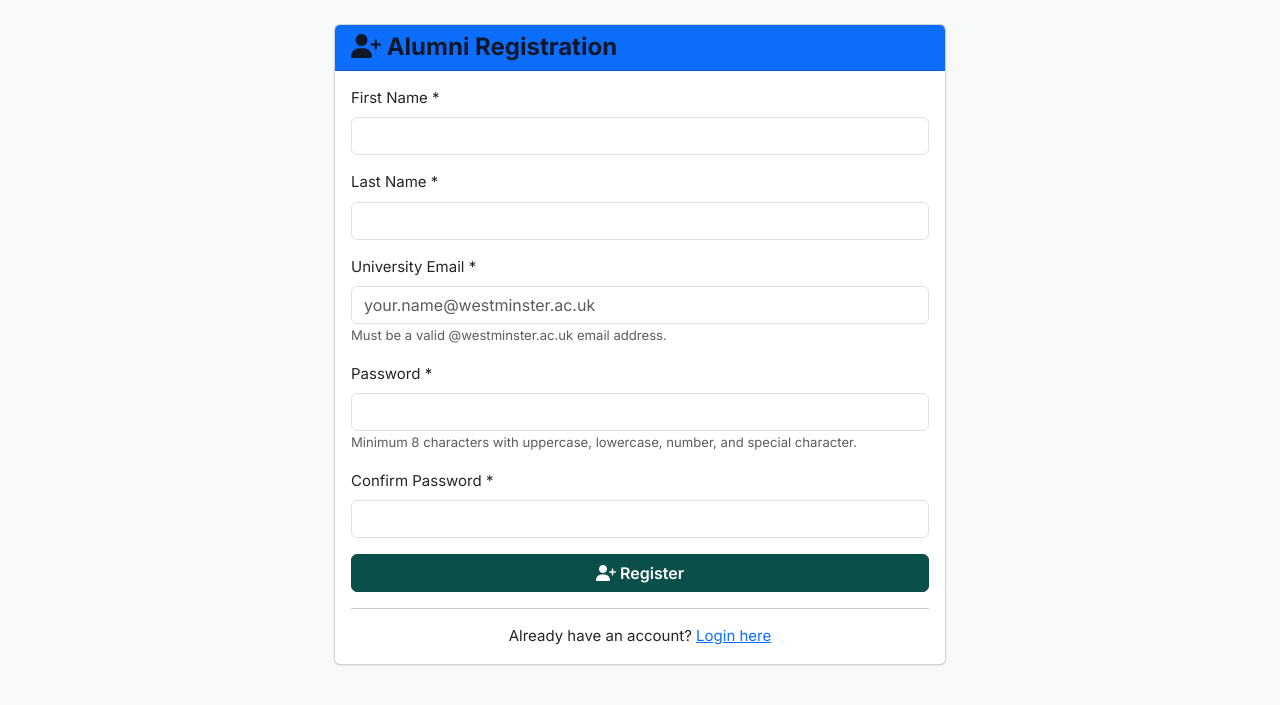
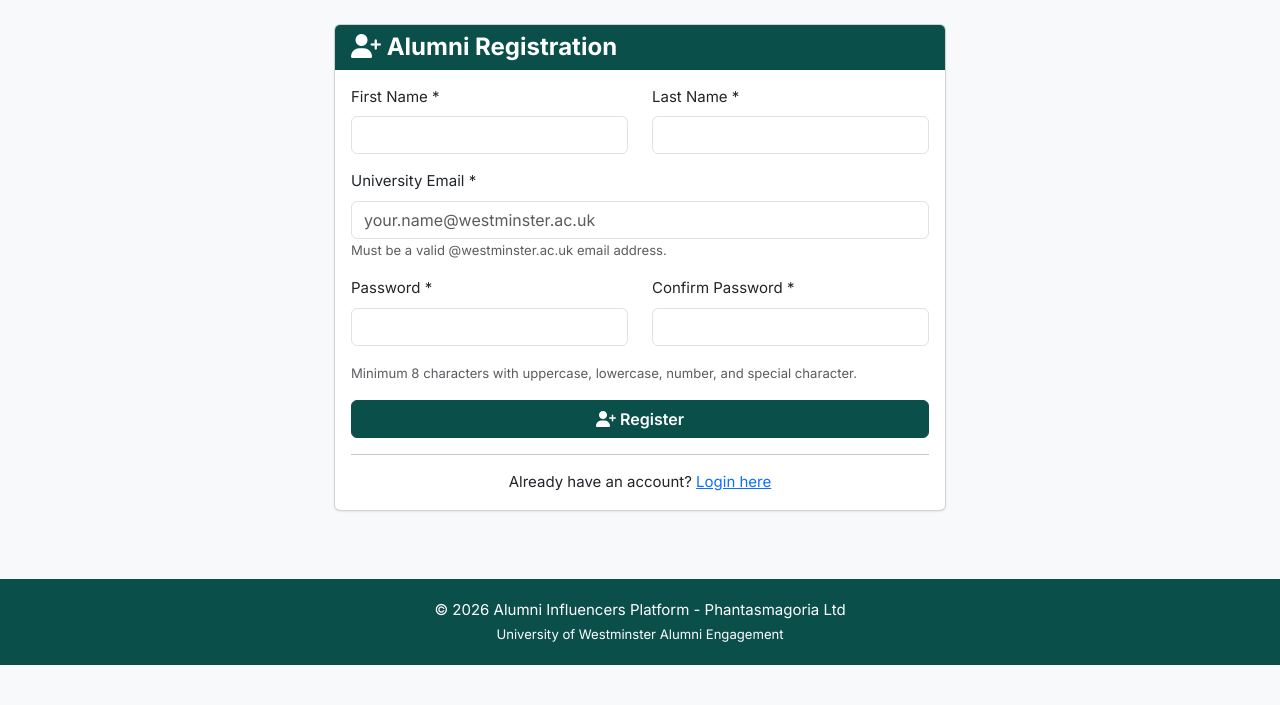
Before and after one commit to MovinduJay/alumni-influencers, a CodeIgniter app: page /database/auth/register in a window 1280 px wide. Shown: the part 56-761 px from the top of the page. After the commit the page ends 721 px from the top, so only its background shows below. Run offline with CodeIgniter, Linux system fonts and the light colour scheme.

Commit message:
UI changes

```diff
--- a/application/controllers/Api.php
+++ b/application/controllers/Api.php
@@ -1744,7 +1744,8 @@
             $this->_json_response(array(
                 'error'   => 'Forbidden',
                 'message' => 'Insufficient token scope for this endpoint.',
-                'required_scope' => $required
+                'required_scope' => $required,
+                'accepted_scopes' => $accepted
             ), 403);
             return FALSE;
         }
--- a/application/views/api/docs.php
+++ b/application/views/api/docs.php
@@ -8,9 +8,9 @@
     <style>
         body { margin: 0; background: #fafafa; }
         .topbar { display: none !important; }
-        .header-bar { background: #343a40; color: white; padding: 15px 30px; }
+        .header-bar { background: #0b4f4a; color: white; padding: 15px 30px; }
         .header-bar h1 { margin: 0; font-size: 24px; }
-        .header-bar a { color: #adb5bd; text-decoration: none; margin-left: 20px; }
+        .header-bar a { color: rgba(255,255,255,0.78); text-decoration: none; margin-left: 20px; }
         .header-bar a:hover { color: white; }
     </style>
 </head>
--- a/application/views/auth/forgot_password.php
+++ b/application/views/auth/forgot_password.php
@@ -1,7 +1,7 @@
 <div class="row justify-content-center">
     <div class="col-md-5">
         <div class="card">
-            <div class="card-header bg-warning text-dark">
+            <div class="card-header">
                 <h4 class="mb-0"><i class="fas fa-key"></i> Forgot Password</h4>
             </div>
             <div class="card-body">
--- a/application/views/auth/login.php
+++ b/application/views/auth/login.php
@@ -1,7 +1,7 @@
 <div class="row justify-content-center">
     <div class="col-md-5">
         <div class="card">
-            <div class="card-header bg-primary text-white">
+            <div class="card-header">
                 <h4 class="mb-0"><i class="fas fa-sign-in-alt"></i> Sign In</h4>
             </div>
             <div class="card-body">
--- a/application/views/auth/register.php
+++ b/application/views/auth/register.php
@@ -1,24 +1,26 @@
 <div class="row justify-content-center">
     <div class="col-md-6">
         <div class="card">
-            <div class="card-header bg-primary text-white">
+            <div class="card-header">
                 <h4 class="mb-0"><i class="fas fa-user-plus"></i> Alumni Registration</h4>
             </div>
             <div class="card-body">
                 <?php echo form_open('auth/register'); ?>
 
-                    <div class="mb-3">
+                    <div class="row">
+                        <div class="col-md-6 mb-3">
                             <label for="first_name" class="form-label">First Name *</label>
                             <input type="text" class="form-control <?php echo form_error('first_name') ? 'is-invalid' : ''; ?>"
                                    id="first_name" name="first_name" value="<?php echo set_value('first_name'); ?>" required>
                             <div class="invalid-feedback"><?php echo form_error('first_name'); ?></div>
                         </div>
 
-                    <div class="mb-3">
+                        <div class="col-md-6 mb-3">
                             <label for="last_name" class="form-label">Last Name *</label>
                             <input type="text" class="form-control <?php echo form_error('last_name') ? 'is-invalid' : ''; ?>"
                                    id="last_name" name="last_name" value="<?php echo set_value('last_name'); ?>" required>
                             <div class="invalid-feedback"><?php echo form_error('last_name'); ?></div>
+                        </div>
                     </div>
 
                     <div class="mb-3">
@@ -30,21 +32,25 @@
                         <small class="form-text text-muted">Must be a valid @westminster.ac.uk email address.</small>
                     </div>
 
-                    <div class="mb-3">
+                    <div class="row">
+                        <div class="col-md-6 mb-3">
                             <label for="password" class="form-label">Password *</label>
                             <input type="password" class="form-control <?php echo form_error('password') ? 'is-invalid' : ''; ?>"
                                    id="password" name="password" required>
                             <div class="invalid-feedback"><?php echo form_error('password'); ?></div>
+                        </div>
+
+                        <div class="col-md-6 mb-3">
+                            <label for="confirm_password" class="form-label">Confirm Password *</label>
+                            <input type="password" class="form-control <?php echo form_error('confirm_password') ? 'is-invalid' : ''; ?>"
+                                   id="confirm_password" name="confirm_password" required>
+                            <div class="invalid-feedback"><?php echo form_error('confirm_password'); ?></div>
+                        </div>
+                        <div class="col-12 mb-3">
                             <small class="form-text text-muted">
                                 Minimum 8 characters with uppercase, lowercase, number, and special character.
                             </small>
                         </div>
-
-                    <div class="mb-3">
-                        <label for="confirm_password" class="form-label">Confirm Password *</label>
-                        <input type="password" class="form-control <?php echo form_error('confirm_password') ? 'is-invalid' : ''; ?>"
-                               id="confirm_password" name="confirm_password" required>
-                        <div class="invalid-feedback"><?php echo form_error('confirm_password'); ?></div>
                     </div>
 
                     <div class="d-grid">
--- a/application/views/auth/reset_password.php
+++ b/application/views/auth/reset_password.php
@@ -1,7 +1,7 @@
 <div class="row justify-content-center">
     <div class="col-md-5">
         <div class="card">
-            <div class="card-header bg-success text-white">
+            <div class="card-header">
                 <h4 class="mb-0"><i class="fas fa-lock"></i> Reset Password</h4>
             </div>
             <div class="card-body">
--- a/application/views/bidding/index.php
+++ b/application/views/bidding/index.php
@@ -1,7 +1,7 @@
 <div class="row">
     <div class="col-md-12 mb-4">
         <div class="card border-primary">
-            <div class="card-header bg-primary text-white">
+            <div class="card-header">
                 <h4 class="mb-0"><i class="fas fa-star"></i> Alumni of the Day - <?php echo date('F j, Y'); ?></h4>
             </div>
             <div class="card-body">
@@ -38,7 +38,7 @@
 
     <div class="col-lg-7">
         <div class="card">
-            <div class="card-header bg-dark text-white">
+            <div class="card-header">
                 <h5 class="mb-0"><i class="fas fa-gavel"></i> Bid For <?php echo htmlspecialchars($bid_date, ENT_QUOTES, 'UTF-8'); ?></h5>
             </div>
             <div class="card-body">
--- a/application/views/layouts/header.php
+++ b/application/views/layouts/header.php
@@ -19,6 +19,22 @@
         .table th { color: #334155; font-size: .78rem; font-weight: 700; letter-spacing: .04em; text-transform: uppercase; }
         code { font-family: "SFMono-Regular", Consolas, "Liberation Mono", Menlo, monospace; font-size: .9em; }
         .card { margin-bottom: 20px; box-shadow: 0 1px 2px rgba(15,23,42,0.08); }
+        .card-header,
+        .card-header.bg-primary,
+        .card-header.bg-success,
+        .card-header.bg-warning,
+        .card-header.bg-dark {
+            background: #0b4f4a !important;
+            color: #fff !important;
+            border-bottom: 0;
+        }
+        .card-header h1,
+        .card-header h2,
+        .card-header h3,
+        .card-header h4,
+        .card-header h5,
+        .card-header h6 { color: #fff; }
+        .border-primary { border-color: #0b4f4a !important; }
         .admin-page-title { display: flex; justify-content: space-between; align-items: flex-end; gap: 16px; margin-bottom: 18px; padding-bottom: 14px; border-bottom: 1px solid #d8dee6; }
         .admin-page-title h1 { font-size: 1.65rem; font-weight: 800; margin: 0 0 4px; letter-spacing: -0.015em; }
         .admin-page-title p { margin: 0; color: #64748b; }
@@ -30,7 +46,7 @@
         .admin-kpi .kpi-icon { width: 34px; height: 34px; border-radius: 6px; display: inline-flex; align-items: center; justify-content: center; background: #dcefed; color: #0b4f4a; }
         .admin-kpi .display-6 { font-size: 2rem; font-weight: 700; letter-spacing: -0.025em; }
         .admin-panel { border: 1px solid #d8dee6; box-shadow: none; }
-        .admin-panel .card-header { background: #0b4f4a; color: #fff; padding: 12px 16px; border-bottom: 0; }
+        .admin-panel .card-header { padding: 12px 16px; }
         .admin-panel .card-header h5 { color: #fff; font-size: .98rem; font-weight: 700; }
         .admin-panel .card-header .btn { border-color: rgba(255,255,255,0.65); color: #fff; }
         .admin-panel .card-header .btn:hover { background: #fff; color: #0b4f4a; }
--- a/application/views/profile/edit.php
+++ b/application/views/profile/edit.php
@@ -1,7 +1,7 @@
 <div class="row justify-content-center">
     <div class="col-md-8">
         <div class="card">
-            <div class="card-header bg-primary text-white">
+            <div class="card-header">
                 <h4 class="mb-0"><i class="fas fa-edit"></i> Edit Profile</h4>
             </div>
             <div class="card-body">
--- a/application/views/welcome_message.php
+++ b/application/views/welcome_message.php
@@ -12,7 +12,7 @@
 <div class="row justify-content-center mb-5">
     <div class="col-md-8">
         <div class="card border-primary">
-            <div class="card-header bg-primary text-white text-center">
+            <div class="card-header text-center">
                 <h3 class="mb-0"><i class="fas fa-star"></i> Alumni of the Day - <?php echo date('F j, Y'); ?></h3>
             </div>
             <div class="card-body text-center">
```
Also changed, not shown: application/controllers/Docs.php (+30 -36 lines), application/views/admin/api_clients.php (+5 -2 lines). Lines whose indentation alone changed are shown as unchanged.
